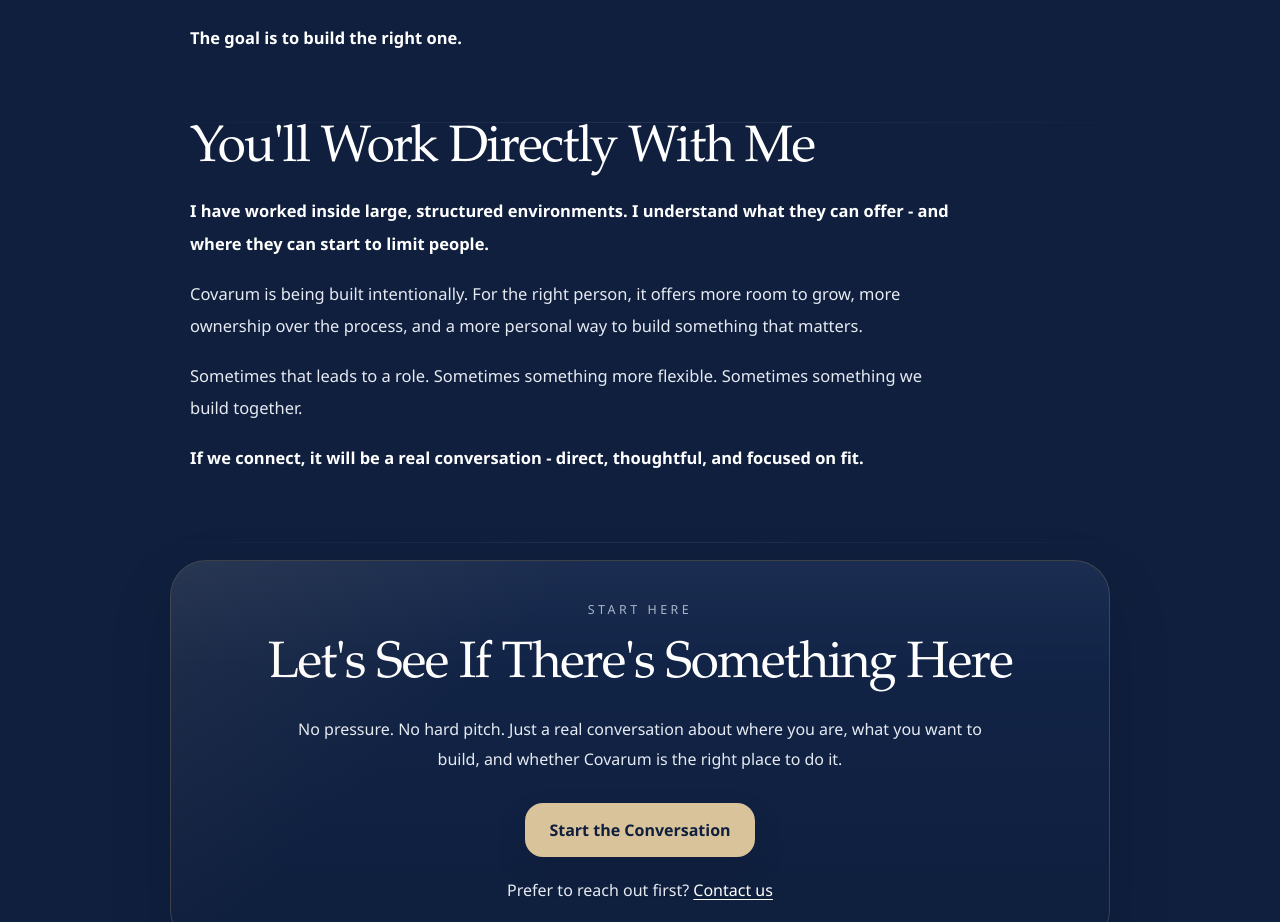
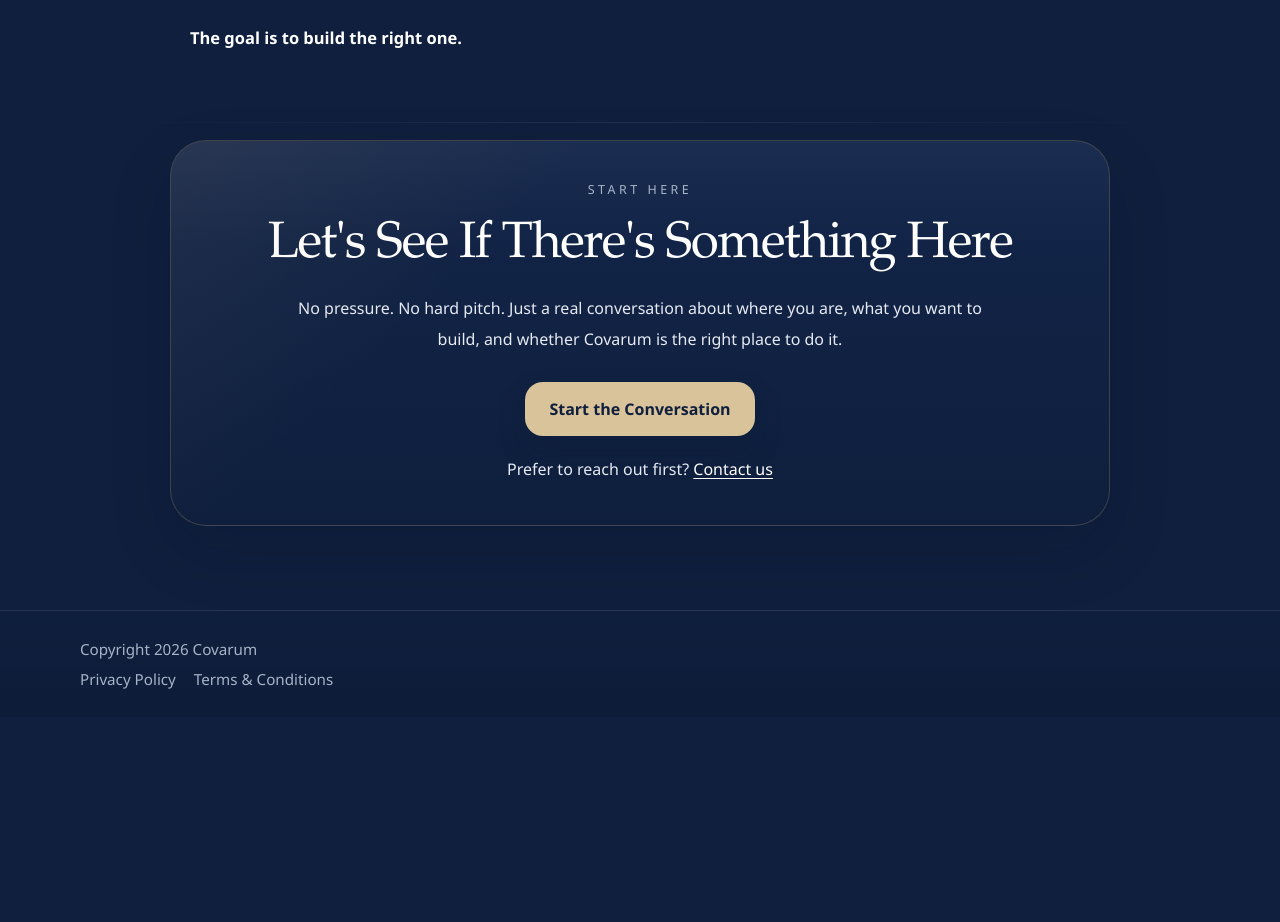
Before and after one commit to Covarum/covarum-site, a Next.js app: page /join-covarum in a window 1280 px wide. Shown: the part 3821-4743 px from the top of the page. After the commit the page ends 4538 px from the top, so only its background shows below. Built offline with nearby package versions, Linux system fonts and the light colour scheme.

Commit message:
Remove direct-work section from Join Covarum page

```diff
--- a/app/join-covarum/page.tsx
+++ b/app/join-covarum/page.tsx
@@ -194,34 +194,6 @@
         </div>
       </section>
 
-      <section className="section join-section" style={{ paddingTop: 0 }}>
-        <div className="container join-narrow">
-          <div className="section-heading join-heading-left">
-            <h2>You&apos;ll Work Directly With Me</h2>
-          </div>
-
-          <div className="join-copy-block">
-            <p>
-              I have worked inside large, structured environments. I understand
-              what they can offer - and where they can start to limit people.
-            </p>
-            <p>
-              Covarum is being built intentionally. For the right person, it
-              offers more room to grow, more ownership over the process, and a
-              more personal way to build something that matters.
-            </p>
-            <p>
-              Sometimes that leads to a role. Sometimes something more flexible.
-              Sometimes something we build together.
-            </p>
-            <p>
-              If we connect, it will be a real conversation - direct,
-              thoughtful, and focused on fit.
-            </p>
-          </div>
-        </div>
-      </section>
-
       <section className="section section-bottom join-final-section">
         <div className="container">
           <div className="cta-box join-final-cta">
```
